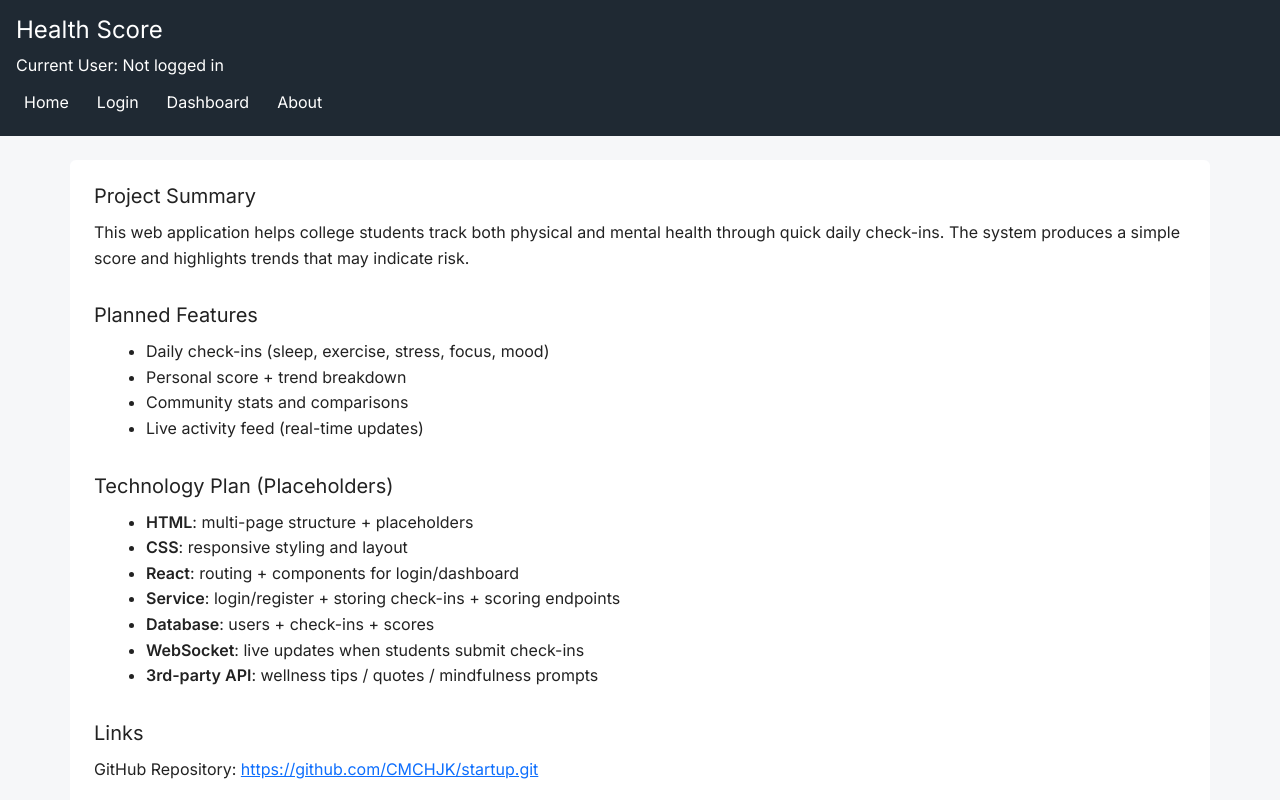
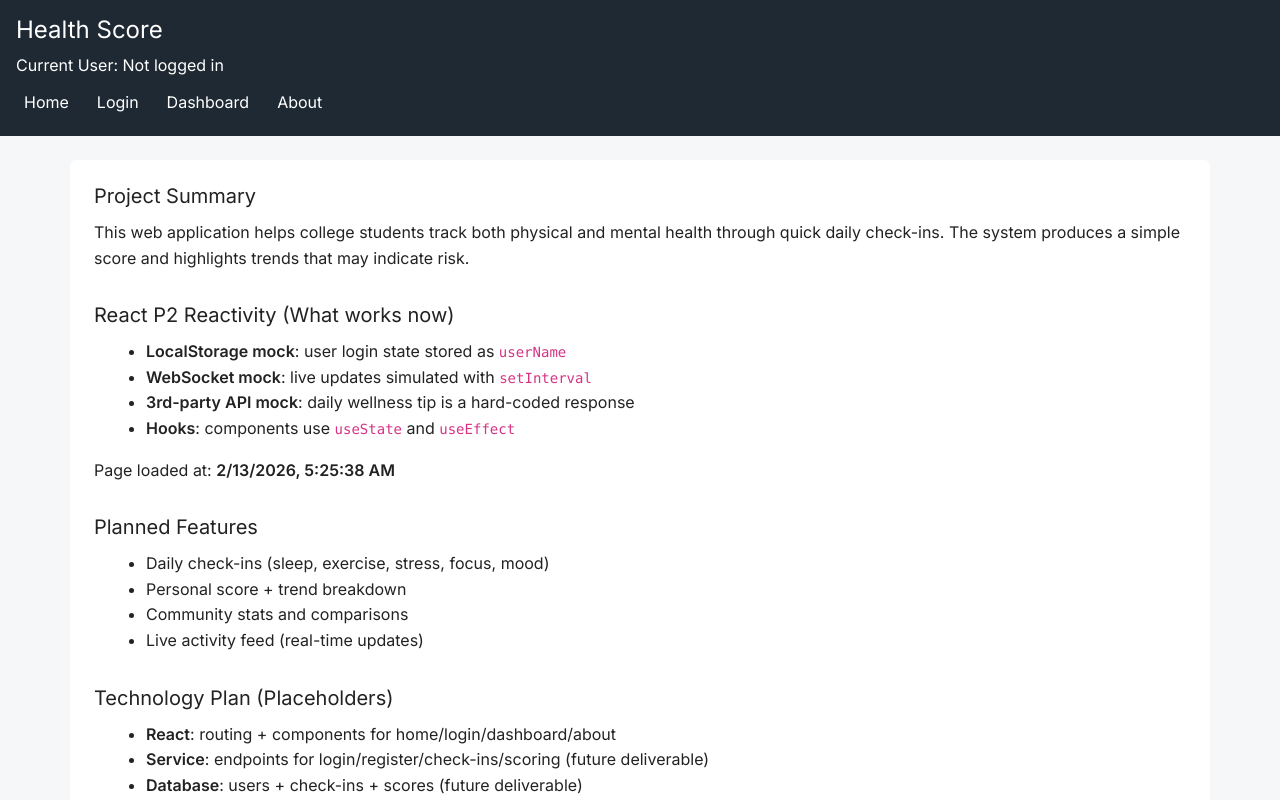
Before and after one commit to CMCHJK/startup, a React (Vite) app: page /about in a window 1280 px wide. Shown: the top 800 px of the page. Built offline with nearby package versions, Linux system fonts and the light colour scheme.

Commit message:
added React P2, color coded. and a nice touch of page load time. I may add this in the header in the future.

```diff
--- a/src/about/about.jsx
+++ b/src/about/about.jsx
@@ -1,6 +1,13 @@
-import React from 'react';
+import React, { useEffect, useState } from 'react';
 
 export function About() {
+  const [lastLoaded, setLastLoaded] = useState('');
+
+  useEffect(() => {
+    const now = new Date();
+    setLastLoaded(now.toLocaleString());
+  }, []);
+
   return (
     <main className="container my-4 p-4 bg-white rounded">
       <section>
@@ -9,6 +16,27 @@ export function About() {
           This web application helps college students track both physical and mental
           health through quick daily check-ins. The system produces a simple score
           and highlights trends that may indicate risk.
+        </p>
+      </section>
+
+      <section>
+        <h2>React P2 Reactivity (What works now)</h2>
+        <ul>
+          <li>
+            <strong>LocalStorage mock</strong>: user login state stored as <code>userName</code>
+          </li>
+          <li>
+            <strong>WebSocket mock</strong>: live updates simulated with <code>setInterval</code>
+          </li>
+          <li>
+            <strong>3rd-party API mock</strong>: daily wellness tip is a hard-coded response
+          </li>
+          <li>
+            <strong>Hooks</strong>: components use <code>useState</code> and <code>useEffect</code>
+          </li>
+        </ul>
+        <p>
+          Page loaded at: <strong>{lastLoaded}</strong>
         </p>
       </section>
 
@@ -25,13 +53,11 @@ export function About() {
       <section>
         <h2>Technology Plan (Placeholders)</h2>
         <ul>
-          <li><strong>HTML</strong>: multi-page structure + placeholders</li>
-          <li><strong>CSS</strong>: responsive styling and layout</li>
-          <li><strong>React</strong>: routing + components for login/dashboard</li>
-          <li><strong>Service</strong>: login/register + storing check-ins + scoring endpoints</li>
-          <li><strong>Database</strong>: users + check-ins + scores</li>
-          <li><strong>WebSocket</strong>: live updates when students submit check-ins</li>
-          <li><strong>3rd-party API</strong>: wellness tips / quotes / mindfulness prompts</li>
+          <li><strong>React</strong>: routing + components for home/login/dashboard/about</li>
+          <li><strong>Service</strong>: endpoints for login/register/check-ins/scoring (future deliverable)</li>
+          <li><strong>Database</strong>: users + check-ins + scores (future deliverable)</li>
+          <li><strong>WebSocket</strong>: real-time updates (future deliverable)</li>
+          <li><strong>3rd-party API</strong>: wellness tips (future deliverable)</li>
         </ul>
       </section>
 
@@ -39,11 +65,7 @@ export function About() {
         <h2>Links</h2>
         <p>
           GitHub Repository:{' '}
-          <a
-            href="https://github.com/CMCHJK/startup.git"
-            target="_blank"
-            rel="noreferrer"
-          >
+          <a href="https://github.com/CMCHJK/startup.git" target="_blank" rel="noreferrer">
             https://github.com/CMCHJK/startup.git
           </a>
         </p>
```
